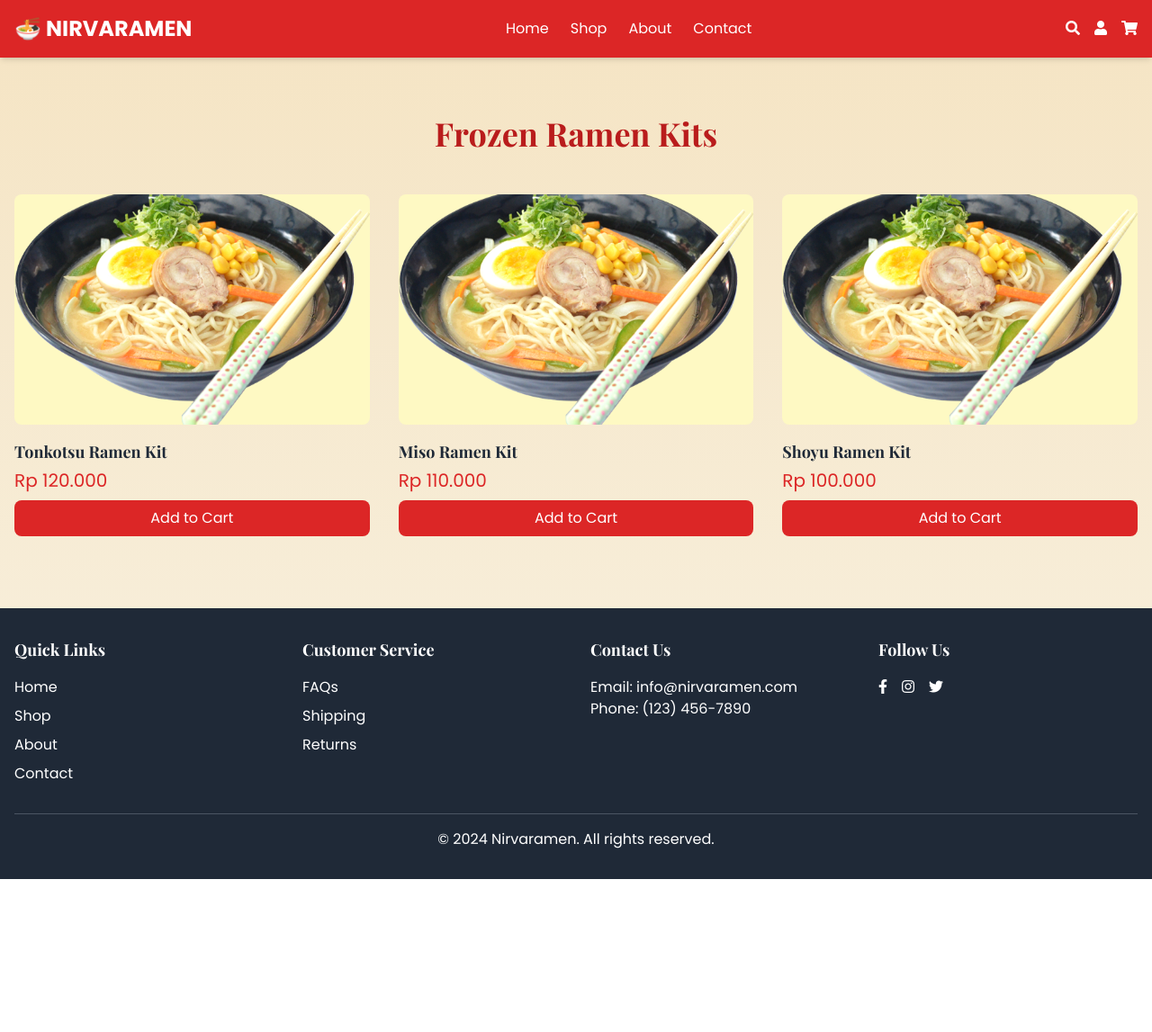
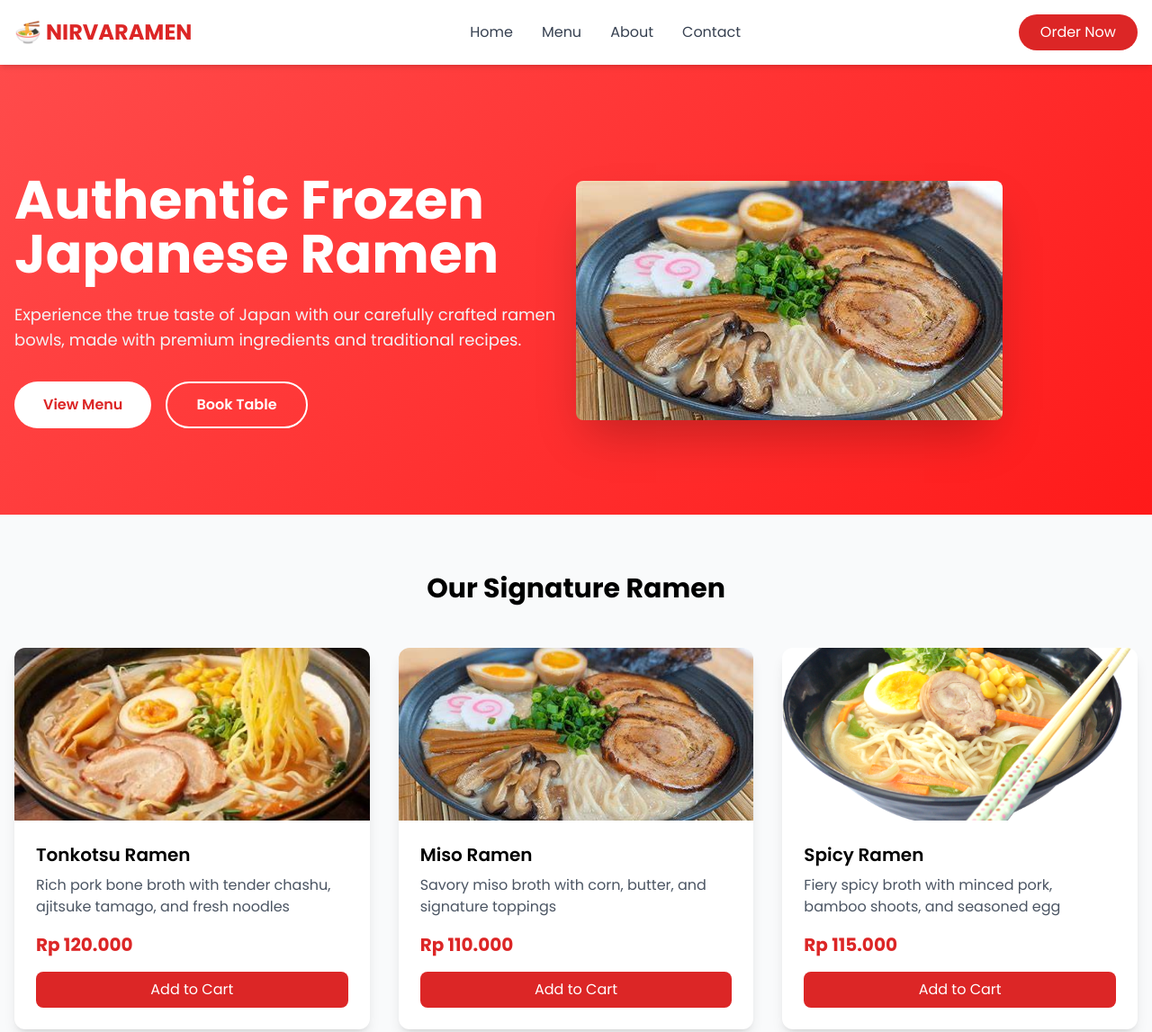
Before and after one commit to ayamgoyengg/NIRVARAMEN, a website: page docs/index.html in a window 1280 px wide. Shown: the top 1147 px of the page at 90% size. Before the commit the page ends 977 px from the top, so only its background shows below. Drawn offline with nearby package versions, Linux system fonts and the light colour scheme.

Commit message:
Hero Page

```diff
--- a/docs/index.html
+++ b/docs/index.html
@@ -3,111 +3,181 @@
 <head>
     <meta charset="UTF-8">
     <meta name="viewport" content="width=device-width, initial-scale=1.0">
-    <title>Nirvaramen</title>
+    <title>Nirvaramen - Authentic Japanese Ramen</title>
     <script src="https://cdn.tailwindcss.com"></script>
     <link href="https://cdnjs.cloudflare.com/ajax/libs/font-awesome/5.15.3/css/all.min.css" rel="stylesheet">
     <style>
-        @import url('https://fonts.googleapis.com/css2?family=Poppins:wght@400;700&family=Playfair+Display:wght@700&display=swap');
+        @import url('https://fonts.googleapis.com/css2?family=Poppins:wght@300;400;500;600;700&display=swap');
 
         body {
             font-family: 'Poppins', sans-serif;
-            background: linear-gradient(to bottom, #f5e4c3, #f8f1e1);
         }
 
-        h1, h3 {
-            font-family: 'Playfair Display', serif;
+        .hero-gradient {
+            background: linear-gradient(135deg, #ff4d4d 0%, #ff1a1a 100%);
+        }
+
+        .menu-item:hover img {
+            transform: scale(1.05);
+            transition: transform 0.3s ease;
+        }
+
+        .testimonial-card {
+            backdrop-filter: blur(10px);
+            background: rgba(255, 255, 255, 0.95);
         }
     </style>
 </head>
-<body class="bg-white text-gray-900">
-    <header class="bg-red-600 text-white fixed w-full z-10 shadow-md">
+<body>
+    <!-- Header/Navigation -->
+    <header class="fixed w-full z-50 bg-white shadow-md">
         <nav class="container mx-auto px-4 py-4">
             <div class="flex justify-between items-center">
-                <a href="#" class="text-2xl font-bold">🍜 NIRVARAMEN</a>
-                <div class="hidden md:flex space-x-6">
-                    <a href="#" class="hover:text-yellow-400">Home</a>
-                    <a href="#" class="hover:text-yellow-400">Shop</a>
-                    <a href="#" class="hover:text-yellow-400">About</a>
-                    <a href="#" class="hover:text-yellow-400">Contact</a>
+                <a href="#" class="text-2xl font-bold text-red-600">
+                    🍜 NIRVARAMEN
+                </a>
+                <div class="hidden md:flex space-x-8">
+                    <a href="#home" class="text-gray-700 hover:text-red-600 transition">Home</a>
+                    <a href="#menu" class="text-gray-700 hover:text-red-600 transition">Menu</a>
+                    <a href="#about" class="text-gray-700 hover:text-red-600 transition">About</a>
+                    <a href="#contact" class="text-gray-700 hover:text-red-600 transition">Contact</a>
                 </div>
-                <div class="flex items-center space-x-4">
-                    <a href="#" class="hover:text-yellow-400"><i class="fas fa-search"></i></a>
-                    <a href="#" class="hover:text-yellow-400"><i class="fas fa-user"></i></a>
-                    <a href="#" class="hover:text-yellow-400"><i class="fas fa-shopping-cart"></i></a>
-                </div>
+                <button class="bg-red-600 text-white px-6 py-2 rounded-full hover:bg-red-700 transition">
+                    Order Now
+                </button>
             </div>
         </nav>
     </header>
 
-    <main class="pt-24">
-        <section class="container mx-auto px-4 py-8">
-            <h1 class="text-4xl font-bold text-center text-red-700 mb-12">Frozen Ramen Kits</h1>
-            <div class="grid grid-cols-1 md:grid-cols-2 lg:grid-cols-3 gap-8">
-                <div class="group hover:shadow-lg transition-shadow duration-300">
-                    <div class="overflow-hidden rounded-lg bg-yellow-100">
-                        <img src="./assets/ramen.png" alt="Tonkotsu Ramen Kit" class="w-full h-64 object-cover group-hover:scale-105 transition-transform duration-300">
+    <!-- Hero Section -->
+    <section id="home" class="hero-gradient pt-24">
+        <div class="container mx-auto px-4 py-16 md:py-24">
+            <div class="flex flex-col md:flex-row items-center">
+                <div class="md:w-1/2 text-white">
+                    <h1 class="text-4xl md:text-6xl font-bold mb-6">
+                        Authentic Frozen Japanese Ramen
+                    </h1>
+                    <p class="text-lg mb-8 text-gray-100">
+                        Experience the true taste of Japan with our carefully crafted ramen bowls, made with premium ingredients and traditional recipes.
+                    </p>
+                    <div class="flex space-x-4">
+                        <button class="bg-white text-red-600 px-8 py-3 rounded-full font-semibold hover:bg-gray-100 transition">
+                            View Menu
+                        </button>
+                        <button class="border-2 border-white text-white px-8 py-3 rounded-full font-semibold hover:bg-white hover:text-red-600 transition">
+                            Book Table
+                        </button>
                     </div>
-                    <h3 class="mt-4 text-lg font-semibold text-gray-800">Tonkotsu Ramen Kit</h3>
-                    <p class="mt-1 text-xl font-medium text-red-600">Rp 120.000</p>
-                    <button class="mt-2 w-full bg-red-600 text-white py-2 px-4 rounded-lg hover:bg-red-700 transition duration-300">Add to Cart</button>
+                </div>
+                <div class="md:w-1/2 mt-12 md:mt-0">
+                    <img src="./assets/ramen.jpeg" alt="Delicious Ramen Bowl" class="rounded-lg shadow-2xl">
+                </div>
+            </div>
+        </div>
+    </section>
+
+    <!-- Featured Menu -->
+    <section id="menu" class="py-16 bg-gray-50">
+        <div class="container mx-auto px-4">
+            <h2 class="text-3xl font-bold text-center mb-12">Our Signature Ramen</h2>
+            <div class="grid grid-cols-1 md:grid-cols-3 gap-8">
+                <div class="menu-item bg-white rounded-xl shadow-lg overflow-hidden">
+                    <img src="./assets/download.jpeg" alt="Tonkotsu Ramen" class="w-full h-48 object-cover">
+                    <div class="p-6">
+                        <h3 class="text-xl font-semibold mb-2">Tonkotsu Ramen</h3>
+                        <p class="text-gray-600 mb-4">Rich pork bone broth with tender chashu, ajitsuke tamago, and fresh noodles</p>
+                        <p class="text-xl font-bold text-red-600 mb-4">Rp 120.000</p>
+                        <button class="w-full bg-red-600 text-white py-2 rounded-lg hover:bg-red-700 transition">
+                            Add to Cart
+                        </button>
+                    </div>
                 </div>
 
-                <div class="group hover:shadow-lg transition-shadow duration-300">
-                    <div class="overflow-hidden rounded-lg bg-yellow-100">
-                        <img src="./assets/ramen.png" alt="Miso Ramen Kit" class="w-full h-64 object-cover group-hover:scale-105 transition-transform duration-300">
+                <div class="menu-item bg-white rounded-xl shadow-lg overflow-hidden">
+                    <img src="./assets/ramen.jpeg" alt="Miso Ramen" class="w-full h-48 object-cover">
+                    <div class="p-6">
+                        <h3 class="text-xl font-semibold mb-2">Miso Ramen</h3>
+                        <p class="text-gray-600 mb-4">Savory miso broth with corn, butter, and signature toppings</p>
+                        <p class="text-xl font-bold text-red-600 mb-4">Rp 110.000</p>
+                        <button class="w-full bg-red-600 text-white py-2 rounded-lg hover:bg-red-700 transition">
+                            Add to Cart
+                        </button>
                     </div>
-                    <h3 class="mt-4 text-lg font-semibold text-gray-800">Miso Ramen Kit</h3>
-                    <p class="mt-1 text-xl font-medium text-red-600">Rp 110.000</p>
-                    <button class="mt-2 w-full bg-red-600 text-white py-2 px-4 rounded-lg hover:bg-red-700 transition duration-300">Add to Cart</button>
                 </div>
 
-                <div class="group hover:shadow-lg transition-shadow duration-300">
-                    <div class="overflow-hidden rounded-lg bg-yellow-100">
-                        <img src="./assets/ramen.png" alt="Shoyu Ramen Kit" class="w-full h-64 object-cover group-hover:scale-105 transition-transform duration-300">
+                <div class="menu-item bg-white rounded-xl shadow-lg overflow-hidden">
+                    <img src="./assets/ramen.png" alt="Spicy Ramen" class="w-full h-48 object-cover">
+                    <div class="p-6">
+                        <h3 class="text-xl font-semibold mb-2">Spicy Ramen</h3>
+                        <p class="text-gray-600 mb-4">Fiery spicy broth with minced pork, bamboo shoots, and seasoned egg</p>
+                        <p class="text-xl font-bold text-red-600 mb-4">Rp 115.000</p>
+                        <button class="w-full bg-red-600 text-white py-2 rounded-lg hover:bg-red-700 transition">
+                            Add to Cart
+                        </button>
                     </div>
-                    <h3 class="mt-4 text-lg font-semibold text-gray-800">Shoyu Ramen Kit</h3>
-                    <p class="mt-1 text-xl font-medium text-red-600">Rp 100.000</p>
-                    <button class="mt-2 w-full bg-red-600 text-white py-2 px-4 rounded-lg hover:bg-red-700 transition duration-300">Add to Cart</button>
                 </div>
             </div>
-        </section>
-    </main>
+        </div>
+    </section>
 
-    <footer class="bg-gray-800 text-white mt-12">
-        <div class="container mx-auto px-4 py-8">
+    <!-- Features -->
+    <section class="py-16 bg-white">
+        <div class="container mx-auto px-4">
+            <div class="grid grid-cols-1 md:grid-cols-3 gap-8 text-center">
+                <div class="p-6">
+                    <i class="fas fa-utensils text-4xl text-red-600 mb-4"></i>
+                    <h3 class="text-xl font-semibold mb-2">Fresh Ingredients</h3>
+                    <p class="text-gray-600">We use only the finest and freshest ingredients for our ramen</p>
+                </div>
+                <div class="p-6">
+                    <i class="fas fa-shipping-fast text-4xl text-red-600 mb-4"></i>
+                    <h3 class="text-xl font-semibold mb-2">Fast Delivery</h3>
+                    <p class="text-gray-600">Quick delivery to your doorstep while maintaining quality</p>
+                </div>
+                <div class="p-6">
+                    <i class="fas fa-heart text-4xl text-red-600 mb-4"></i>
+                    <h3 class="text-xl font-semibold mb-2">Made with Love</h3>
+                    <p class="text-gray-600">Every bowl is crafted with passion and dedication</p>
+                </div>
+            </div>
+        </div>
+    </section>
+
+    <!-- Footer -->
+    <footer class="bg-gray-900 text-white py-12">
+        <div class="container mx-auto px-4">
             <div class="grid grid-cols-1 md:grid-cols-4 gap-8">
                 <div>
-                    <h3 class="font-bold text-lg mb-4">Quick Links</h3>
+                    <h3 class="text-xl font-bold mb-4">NIRVARAMEN</h3>
+                    <p class="text-gray-400">Authentic Frozen Japanese ramen delivered to your doorstep</p>
+                </div>
+                <div>
+                    <h4 class="text-lg font-semibold mb-4">Quick Links</h4>
                     <ul class="space-y-2">
-                        <li><a href="#" class="hover:text-yellow-400">Home</a></li>
-                        <li><a href="#" class="hover:text-yellow-400">Shop</a></li>
-                        <li><a href="#" class="hover:text-yellow-400">About</a></li>
-                        <li><a href="#" class="hover:text-yellow-400">Contact</a></li>
+                        <li><a href="#" class="text-gray-400 hover:text-white transition">Home</a></li>
+                        <li><a href="#" class="text-gray-400 hover:text-white transition">Menu</a></li>
+                        <li><a href="#" class="text-gray-400 hover:text-white transition">About</a></li>
+                        <li><a href="#" class="text-gray-400 hover:text-white transition">Contact</a></li>
                     </ul>
                 </div>
                 <div>
-                    <h3 class="font-bold text-lg mb-4">Customer Service</h3>
+                    <h4 class="text-lg font-semibold mb-4">Contact</h4>
                     <ul class="space-y-2">
-                        <li><a href="#" class="hover:text-yellow-400">FAQs</a></li>
-                        <li><a href="#" class="hover:text-yellow-400">Shipping</a></li>
-                        <li><a href="#" class="hover:text-yellow-400">Returns</a></li>
+                        <li class="text-gray-400">📍 Jakarta, Indonesia</li>
+                        <li class="text-gray-400">📱 +62 123-456-7890</li>
+                        <li class="text-gray-400">✉️ info@nirvaramen.com</li>
                     </ul>
                 </div>
                 <div>
-                    <h3 class="font-bold text-lg mb-4">Contact Us</h3>
-                    <p>Email: info@nirvaramen.com</p>
-                    <p>Phone: (123) 456-7890</p>
-                </div>
-                <div>
-                    <h3 class="font-bold text-lg mb-4">Follow Us</h3>
+                    <h4 class="text-lg font-semibold mb-4">Follow Us</h4>
                     <div class="flex space-x-4">
-                        <a href="#" class="hover:text-yellow-400"><i class="fab fa-facebook-f"></i></a>
-                        <a href="#" class="hover:text-yellow-400"><i class="fab fa-instagram"></i></a>
-                        <a href="#" class="hover:text-yellow-400"><i class="fab fa-twitter"></i></a>
+                        <a href="#" class="text-gray-400 hover:text-white transition"><i class="fab fa-instagram text-xl"></i></a>
+                        <a href="#" class="text-gray-400 hover:text-white transition"><i class="fab fa-facebook text-xl"></i></a>
+                        <a href="#" class="text-gray-400 hover:text-white transition"><i class="fab fa-twitter text-xl"></i></a>
                     </div>
                 </div>
             </div>
-            <div class="mt-8 border-t border-gray-600 pt-4 text-center">
+            <div class="border-t border-gray-800 mt-8 pt-8 text-center text-gray-400">
                 <p>&copy; 2024 Nirvaramen. All rights reserved.</p>
             </div>
         </div>
--- a/tailwind.config.js
+++ b/tailwind.config.js
@@ -1,6 +1,6 @@
 /** @type {import('tailwindcss').Config} */
 module.exports = {
-  content: ["./src/**/*.{html,js}"],
+  content: ["./docs/**/*.{html,js}"],
   theme: {
     extend: {},
   },
```
Also changed, not shown: docs/assets/ramen.jpeg (added), docs/assets/ramen2.jpg (added).
